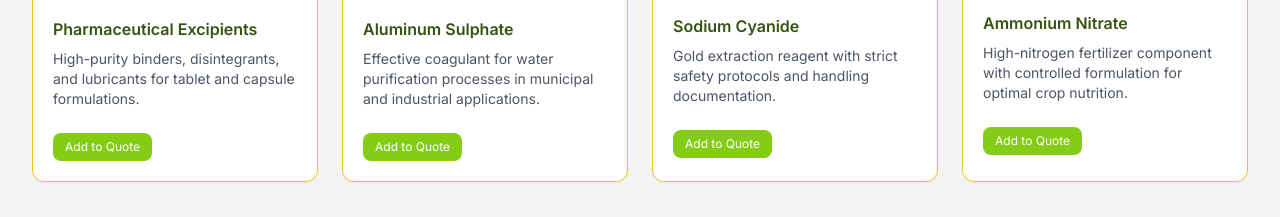
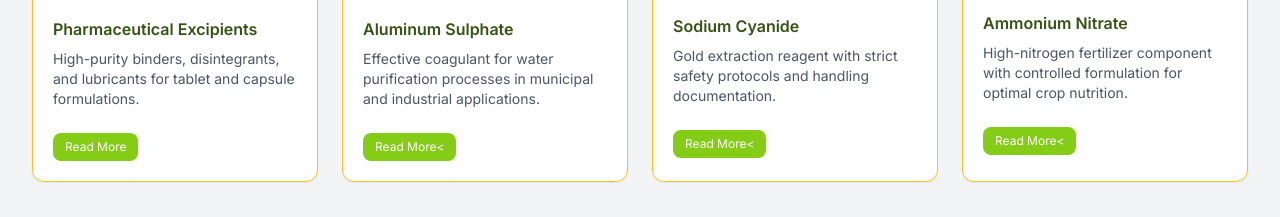
Before and after one commit to KamzaManyama/Shangura-Chemicals, a plain HTML site: page index.html in a window 1280 px wide. Shown: the part 2447-2664 px from the top of the page. Drawn offline with nearby package versions, Linux system fonts and the light colour scheme.

Commit message:
button fixes

```diff
--- a/index.html
+++ b/index.html
@@ -217,7 +217,7 @@
               <p class="text-sm text-gray-600 my-2">High-purity binders, disintegrants, and lubricants for tablet and capsule formulations.</p>
               <div class="flex items-center justify-between mt-4">
                 <div class="flex items-center gap-2">
-                  <button class="ctaQuote px-3 py-1.5 text-xs rounded-lg btn-primary">Add to Quote</button>
+                  <button class="ctaQuote px-3 py-1.5 text-xs rounded-lg btn-primary">Read More</button>
                 </div>
               </div>
             </div>
@@ -235,7 +235,7 @@
 
                 <div class="flex items-center gap-2">
 
-                  <button class="ctaQuote px-3 py-1.5 text-xs rounded-lg btn-primary">Add to Quote</button>
+                  <button class="ctaQuote px-3 py-1.5 text-xs rounded-lg btn-primary">Read More<</button>
                 </div>
               </div>
             </div>
@@ -253,7 +253,7 @@
 
               <div class="flex items-center gap-2">
 
-                <button class="px-3 py-1.5 text-xs rounded-lg btn-primary ctaQuote">Add to Quote</button>
+                <button class="px-3 py-1.5 text-xs rounded-lg btn-primary ctaQuote">Read More<</button>
               </div>
             </div>
             </div>
@@ -271,7 +271,7 @@
 
               <div class="flex items-center gap-2">
 
-                <button class="px-3 py-1.5 text-xs rounded-lg btn-primary ctaQuote">Add to Quote</button>
+                <button class="px-3 py-1.5 text-xs rounded-lg btn-primary ctaQuote">Read More<</button>
               </div>
             </div>
           </article>
```
